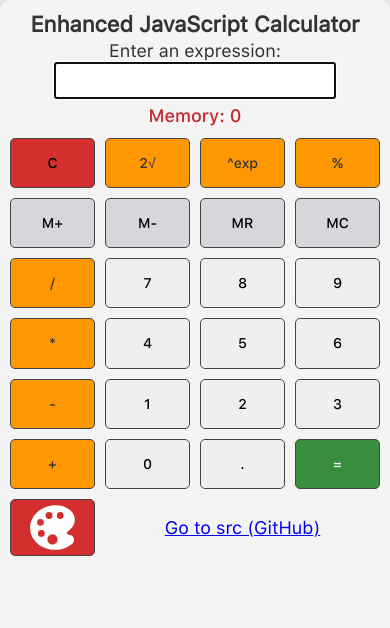
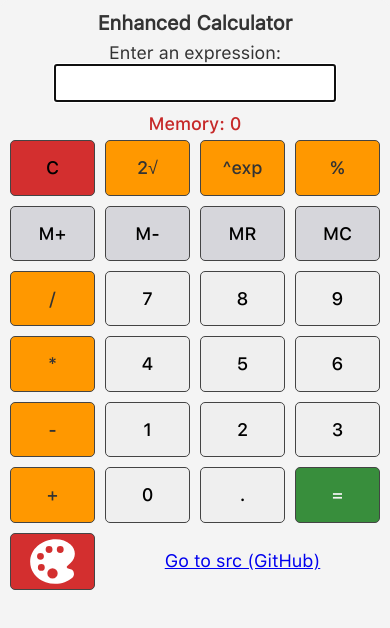
Before and after one commit to theEvilGrinch/web-pwa-electron-example, an Electron app: page src/index.html in a window 390 px wide. Drawn offline with nearby package versions, Linux system fonts and the light colour scheme; files that its build step writes are made by us from their sources; files whose address does not match are found by name.

Commit message:
style: enhance UI and adjust window dimensions
- Optimized window dimensions for better display on all screen sizes
- Updated viewport meta tag for better mobile support
- Simplified the app title to "Enhanced Calculator"
- Improved spacing and typography in the calculator interface
- Made calculator body full width and adjusted padding
- Fixed README.md table formatting
- Removed redundant media queries and simplified responsive styles
- Increased button text size for better touch targets
- Adjusted margins and spacing for a cleaner layout

```diff
--- a/src/index.html
+++ b/src/index.html
@@ -2,7 +2,7 @@
 <html lang="en">
 <head>
   <meta charset="UTF-8">
-  <meta name="viewport" content="width=device-width, initial-scale=1.0">
+  <meta name="viewport" content="width=device-width, initial-scale=1.0, viewport-fit=cover">
 <meta http-equiv="Content-Security-Policy" content="default-src 'self'; script-src 'self' 'unsafe-inline';">
   <title>Calculator app</title>
   <!--suppress HtmlUnknownTarget -->
@@ -21,7 +21,7 @@
 </header>
 
 <section class="calculator-body">
-  <h2>Enhanced JavaScript Calculator</h2>
+  <h2>Enhanced Calculator</h2>
   <label for="display">Enter an expression:</label>
   <input type="text" id="display" autofocus>
   <div class="memory-section">
--- a/src/styles/_custom.scss
+++ b/src/styles/_custom.scss
@@ -17,15 +17,9 @@ h1 {
 }
 
 h2 {
-  margin: 0 0 20px;
+  margin: 0 0 5px;
 
-  @include core.flex-text(22);
-}
-
-@include core.respond-to-max(768) {
-  h2 {
-    margin: 0;
-  }
+  @include core.flex-text(20);
 }
 
 input {
@@ -54,23 +48,16 @@ button {
     transform: scale(0.9);
   }
 
-  @include core.flex-text(14);
+  @include core.flex-text(18);
 }
 
 .calculator-body {
-  padding: 20px;
+  width: 100%;
+  padding: 10px 10px 0 10px;
+  height: 100%;
   border-radius: 10px;
-  box-shadow: 0 0 10px rgb(0 0 0 / 0.2);
   text-align: center;
   transition: background 0.3s;
-}
-
-@include core.respond-to-max(768) {
-  .calculator-body {
-    padding: 10px;
-    width: 100%;
-    height: 100%;
-  }
 }
 
 [aria-label="Toggle theme"] {
@@ -144,7 +131,7 @@ dialog {
 .memory-section {
   font-family: core.$font-family-medium;
   color: core.$DARK_RED_COLOR;
-  margin-bottom: 10px;
+  margin: 5px 0;
 }
 
 @keyframes fadeIn {
```
Also changed, not shown: main.electron.js (+3 -6 lines), README.md.
